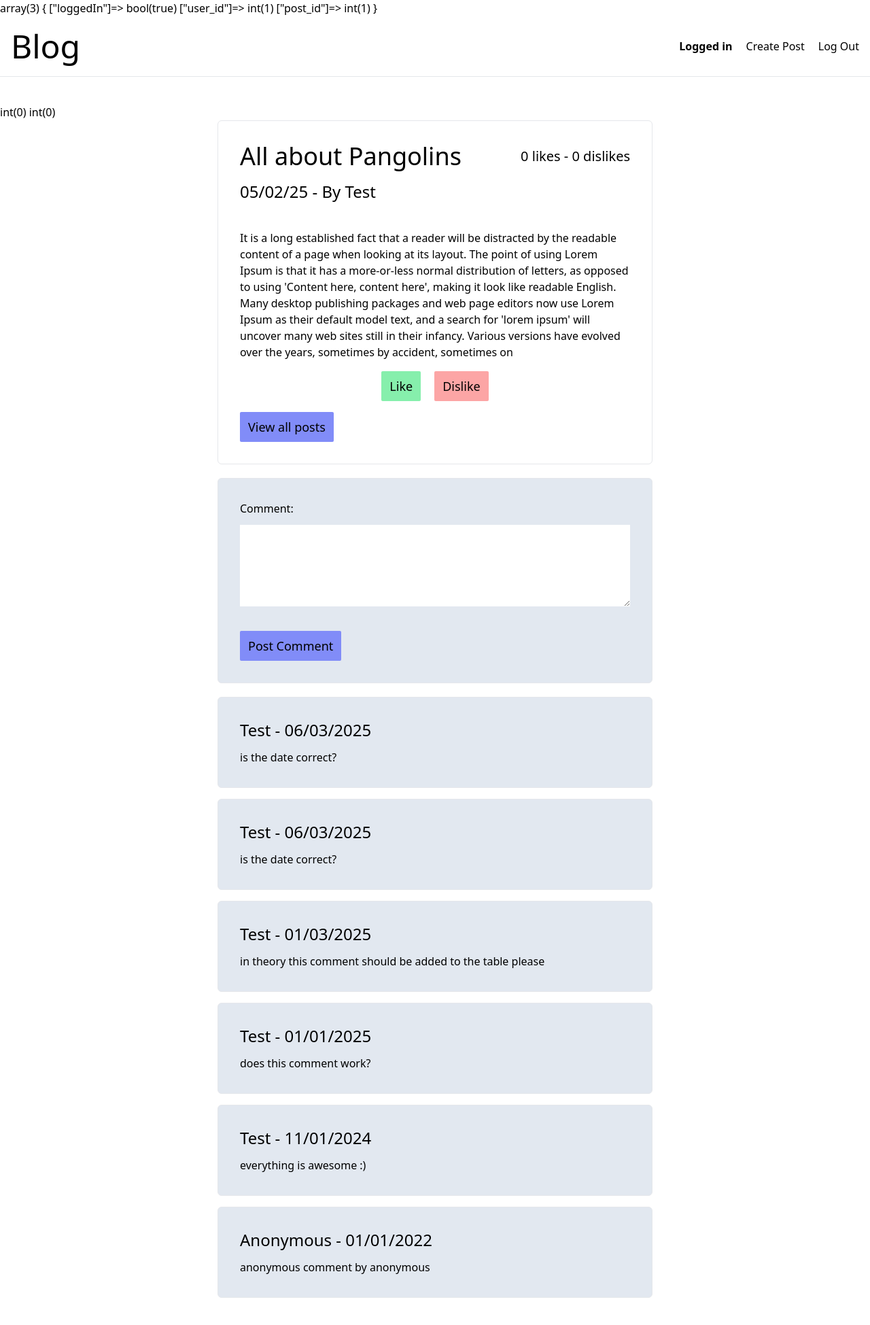
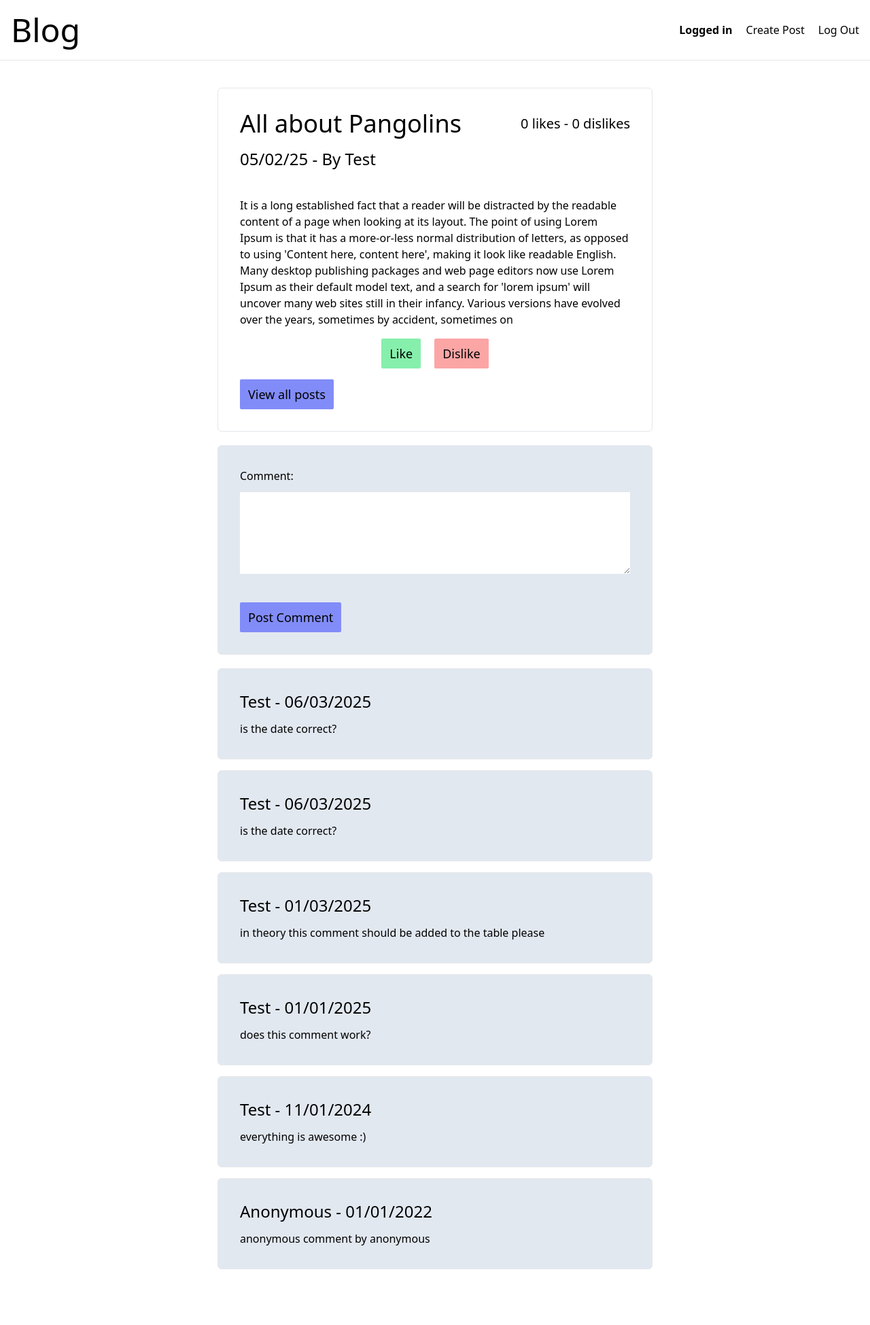
Before and after one commit to iO-Academy/2025-jan-sde-blog-sql-phpangolins, a PHP site: page /singlePostPage.php?id=2 in a window 1280 px wide. Shown: the whole page at 68% size. After the commit the page ends 1867 px from the top, so only its background shows below. Run offline with PHP 8.4, Linux system fonts and the light colour scheme; the visitor is signed in with stand-in values (Sample User, id 1); data comes from the database, SQL or seed files in the repository; some libraries are stand-ins or nearby versions.

Commit message:
removed var dumps etc.

```diff
--- a/index.php
+++ b/index.php
@@ -8,7 +8,6 @@
     require_once 'src/Services/DatabaseConnectionServices.php';
     $db = DatabaseConnectionServices::connect();
     $posts = new PostsModel($db);
-    var_dump($_SESSION);
 ?>
 <!doctype html>
 <html lang="en">
--- a/singlePostPage.php
+++ b/singlePostPage.php
@@ -12,8 +12,6 @@ require_once 'src/Services/DisplayCommentsService.php';
 $db = DatabaseConnectionServices::connect();
 $posts = new PostsModel($db);
 $commentsModel = new CommentsModel($db);
-
-var_dump($_SESSION);
 
 $_SESSION['post_id'] = $_GET['id'];
 
--- a/src/services/PostServices.php
+++ b/src/services/PostServices.php
@@ -52,8 +52,6 @@ class PostServices
 
     static public function displaySinglePost(PostEntity $post): string
     {
-        var_dump($post->getDislikes());
-        var_dump($post->getLikes());
         $date = date_create($post->getDateTime());
 
         $outcome = "<section class='container md:w-1/2 mx-auto'>";
```
